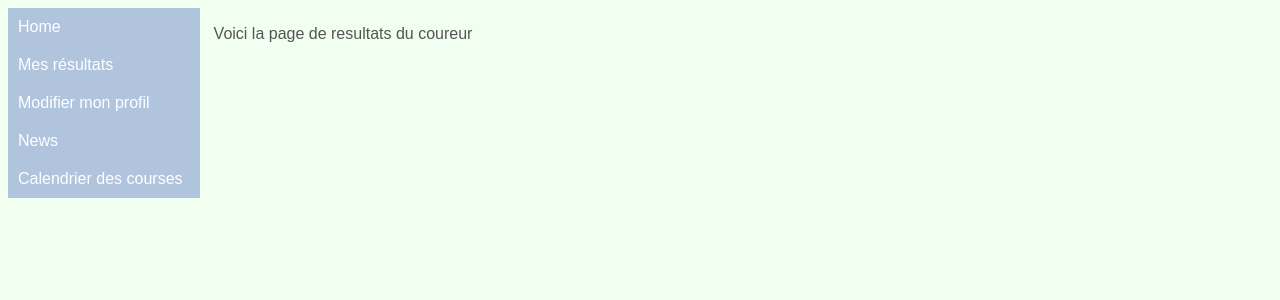
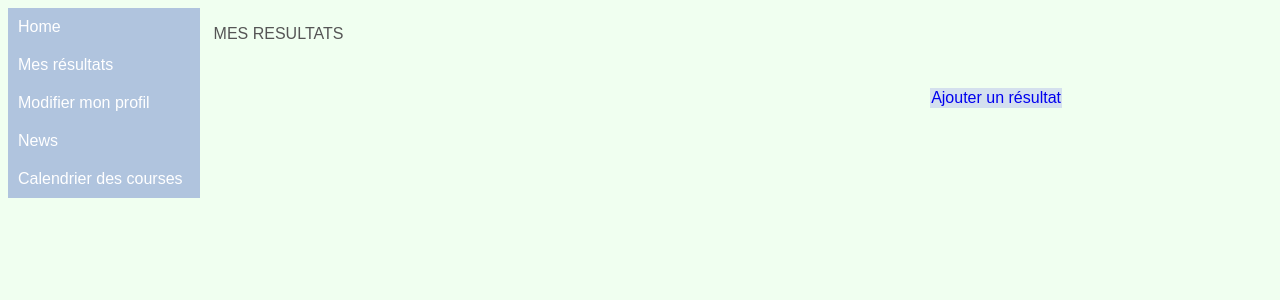
Before and after one commit to lunabeille/site_coaching, a PHP site: page /sitecoaching/index.php/displayResults in a window 1280 px wide. Shown: the top 300 px of the page. Run offline with PHP 8.4, Linux system fonts and the light colour scheme; data that the repository does not hold is empty.

Commit message:
Modification de la page de résultats : ajout du l'option "add Result" et mise en forme CSS

```diff
--- a/views/displayresults.php
+++ b/views/displayresults.php
@@ -1,21 +1,19 @@
 <div class="content">
+  <a id="addres" href="/sitecoaching/index.php/addResult">Ajouter un résultat</a>
+  <p>MES RESULTATS </p>
+  <table>
   <?php
-  $first = true;
-  echo('<p>Voici la page de resultats du coureur </p>');
-  echo '<table>';
+  // affiche les headers (A COMPLETER CAS PAS DE RES !!!!!)
+  $line = $data[0];
+  echo '<tr>';
+  foreach($line as $champ => $valeur)
+  {
+    echo '<th>'.$champ.'</th>';
+  }
+  echo '</tr>';
+  // affiche le contenu
   foreach ($data as $line)
   {
-    if($first)
-    {
-      echo '<tr>';
-      foreach($line as $champ => $valeur)
-      {
-        echo '<th>'.$champ.'</th>';
-      }
-      echo '</tr>';
-      $first = false;
-    }
-
     echo '<tr>';
     foreach($line as $champ => $valeur)
     {
--- a/views/tables.css
+++ b/views/tables.css
@@ -59,3 +59,17 @@ fieldset {
   margin : 5px;
   padding: 3px 20px;
 }
+
+#addres {
+  position : absolute;
+  top : 70px;
+  right : 200px;
+  text-decoration: none;
+  border: solid 1px #D4E0EE;
+  background-color: #D4E0EE;
+  margin: 10px 10px;
+}
+
+.content {
+  position : relative;
+}
```
